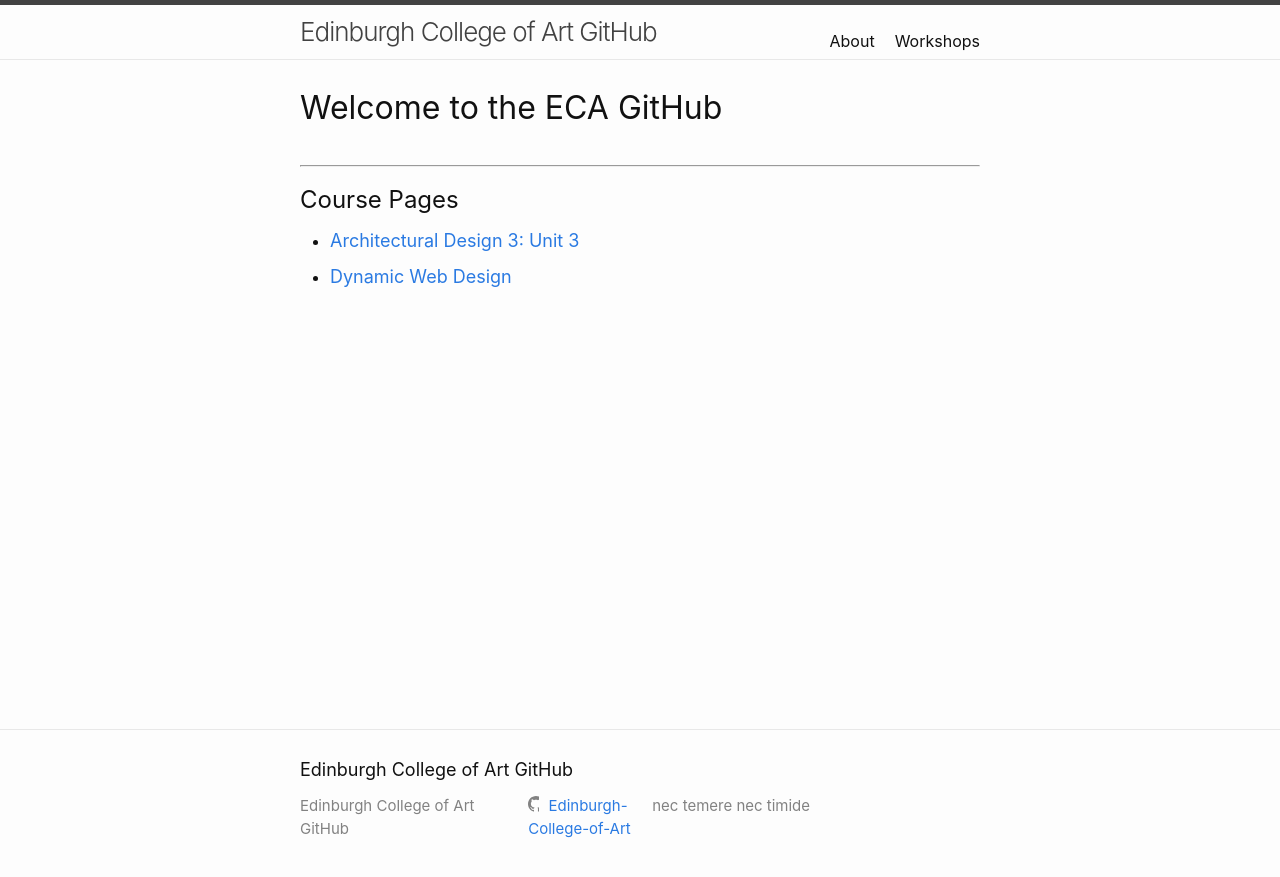
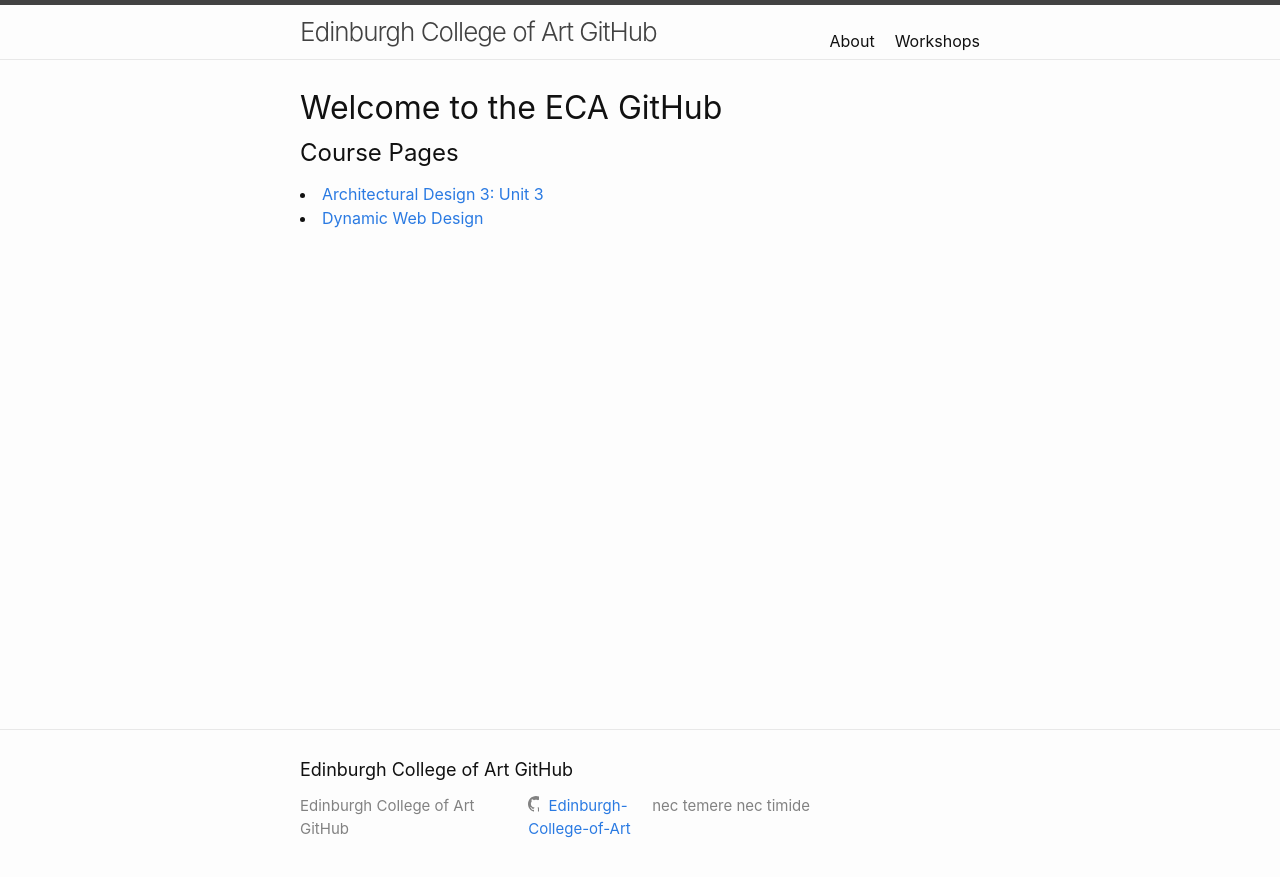
Before and after one commit to Edinburgh-College-of-Art/Ediburgh-College-of-Art.github.io, a Jekyll site: the page built from index.md, in a window 1280 px wide. Shown: the top 877 px of the page. Built offline with Jekyll 4.4.1, drawn with Linux system fonts in a browser that asks for light colours; nearby versions of some CDN libraries.

Commit message:
add: index template to site index

```diff
--- a/index.md
+++ b/index.md
@@ -3,22 +3,18 @@
 title:  Welcome to the ECA GitHub
 ---
 
-***
+### Course Pages
 
-### Course Pages
-<ul>
-{%- for repo in (site.repos | sort:"name") -%}
+{% assign courses = site.repos | sort:"name" %}
 
-{%if repo.site%}
+{% for course in courses %}
+
+{% if course.site %}
 <li>
-  <h4>
-  <a href="{{site.url}}/courses/{{repo.url}}">
-  {{repo.name}}
+  <a href="{{site.url}}/courses/{{course.url}}">
+  {{course.name}}
   </a>
-  </h4>
 </li>
-{%endif%}
+{% endif %}
 
 {%- endfor -%}
-
-</ul>
```
